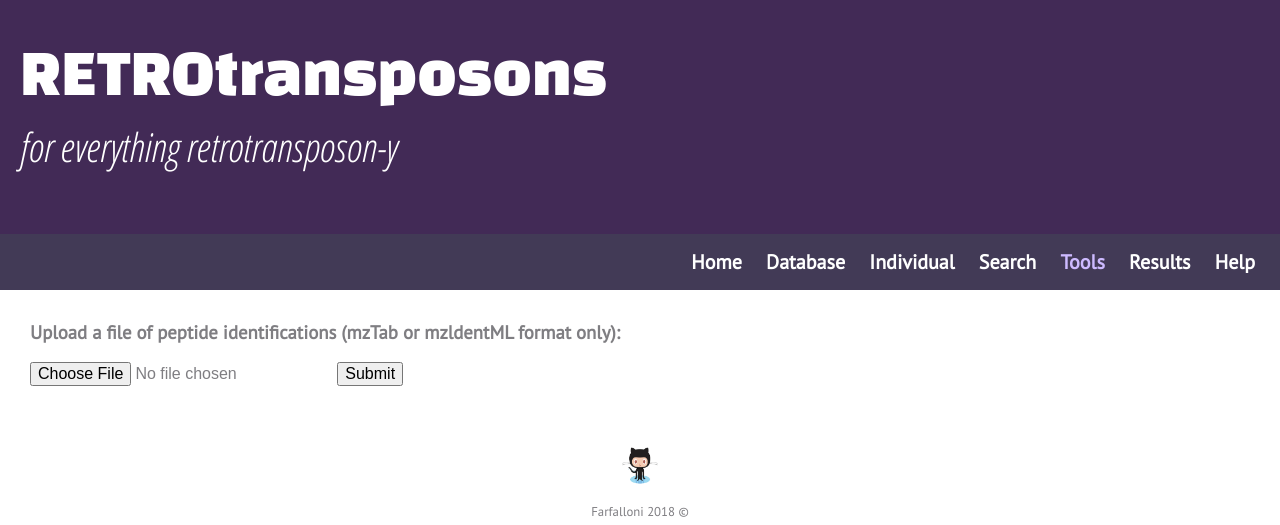
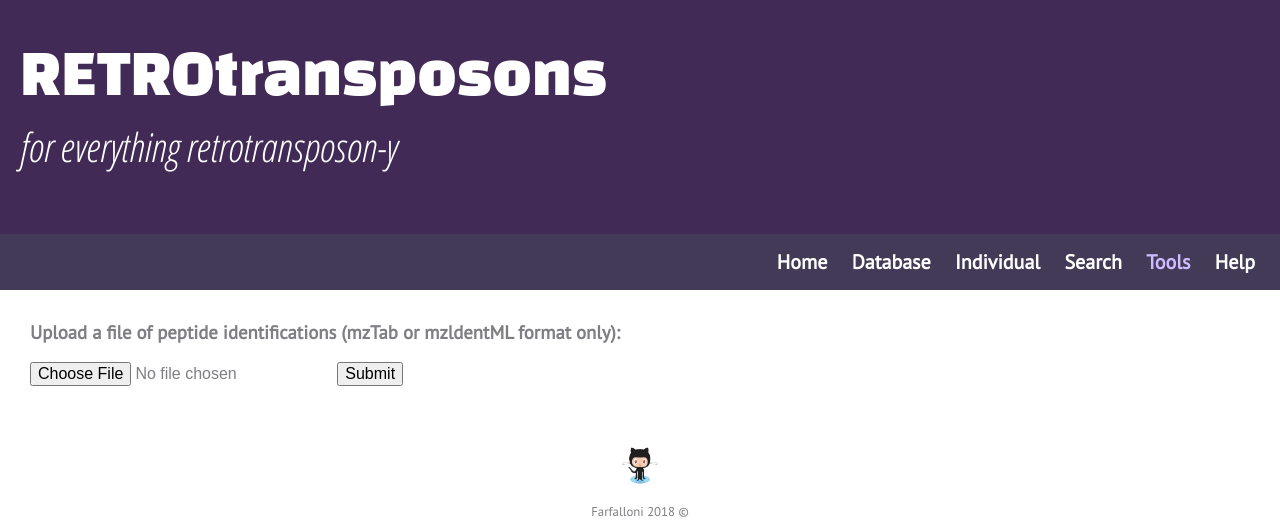
Before and after one commit to eagomezc/Retrotransposon_app, a Flask app: page /tools.html in a window 1280 px wide. Shown: the top 525 px of the page. Run offline with Flask 2, Linux system fonts and the light colour scheme.

Commit message:
removed results

```diff
--- a/templates/tools.html
+++ b/templates/tools.html
@@ -21,7 +21,6 @@
           <li><a href="individual.html">Individual</a></li>
           <li><a href="search.html">Search</a></li>
           <li><a href="tools.html" class="selected">Tools</a></li>
-          <li><a href="results.html">Results</a></li>
           <li><a href="help.html">Help</a></li>
         </ul>
       </nav>
```
